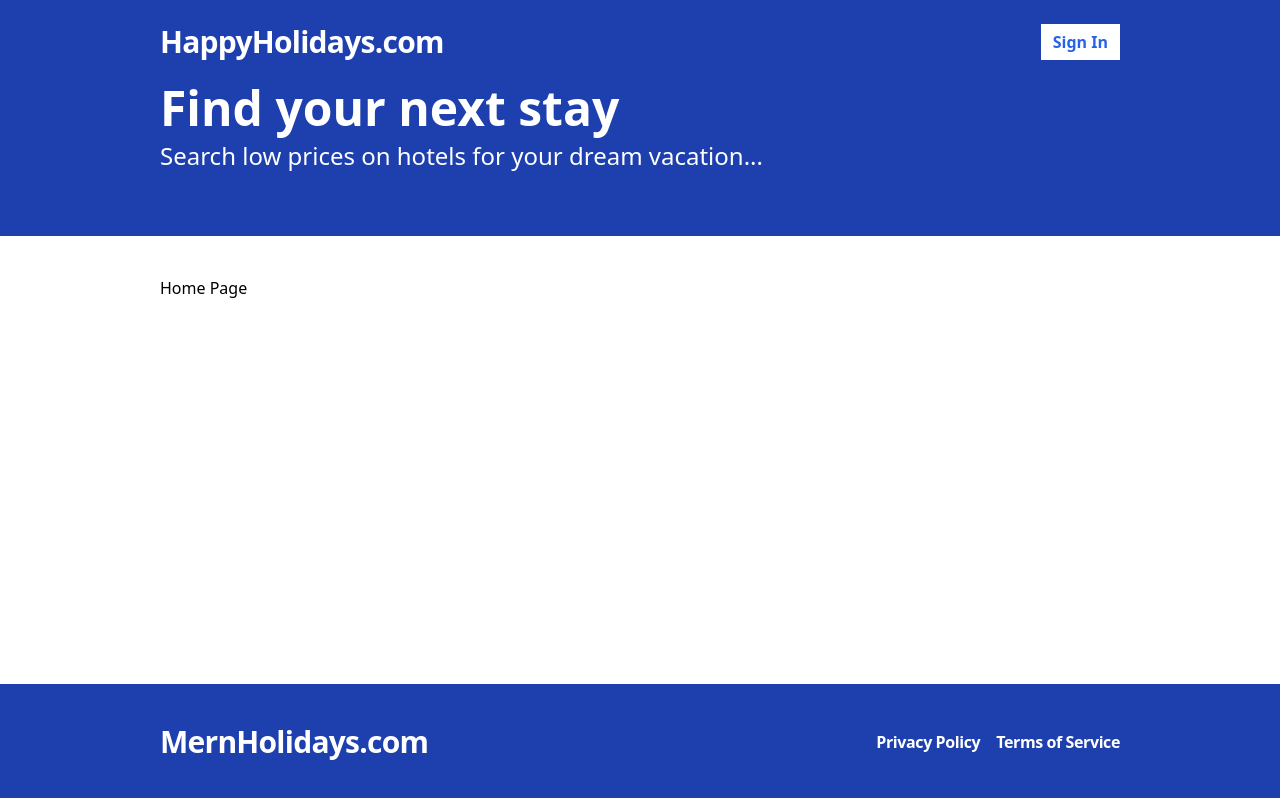
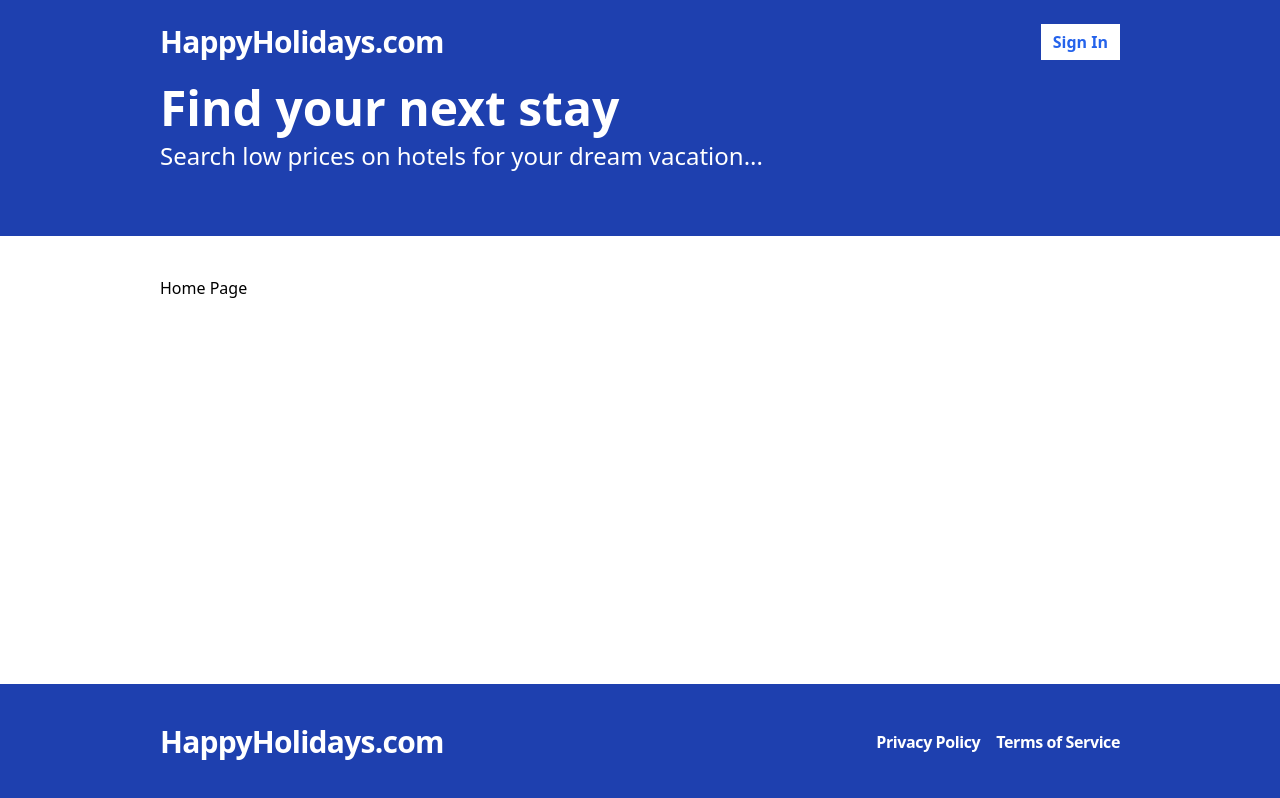
Before and after one commit to Lekkyjay/hotel-client, a React (Vite) app: page / in a window 1280 px wide. Built offline with nearby package versions, Linux system fonts and the light colour scheme; no server answers.

Commit message:
Refactored.

```diff
--- a/src/components/Footer.tsx
+++ b/src/components/Footer.tsx
@@ -3,7 +3,7 @@ export default function Footer() {
     <div className="bg-blue-800 py-10">
       <div className="container mx-auto flex justify-between items-center">
         <span className="text-3xl text-white font-bold tracking-tight">
-          MernHolidays.com
+          HappyHolidays.com
         </span>
         <span className="text-white font-bold tracking-tight flex gap-4">
           <p className="cursor-pointer">Privacy Policy</p>
--- a/src/components/SignOutButton.tsx
+++ b/src/components/SignOutButton.tsx
@@ -14,7 +14,7 @@ export default function SignOutButton() {
       dispatch(unauthenticateUser())
       localStorage.removeItem('isAuth')
       toast.success(response.message)
-      return navigate('/')
+      return navigate('/login')
     }
     toast.error(response.message)
   }
```
